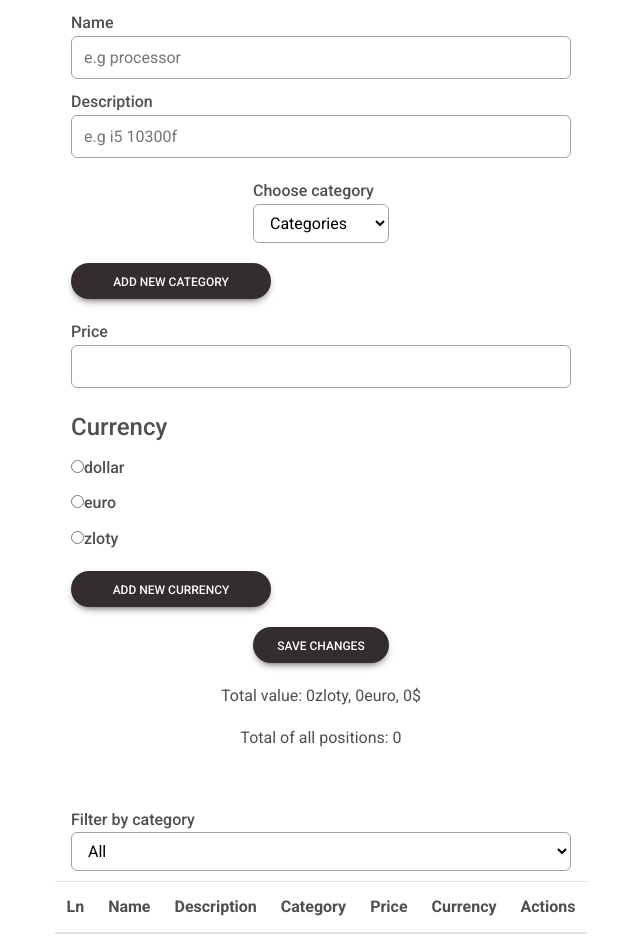
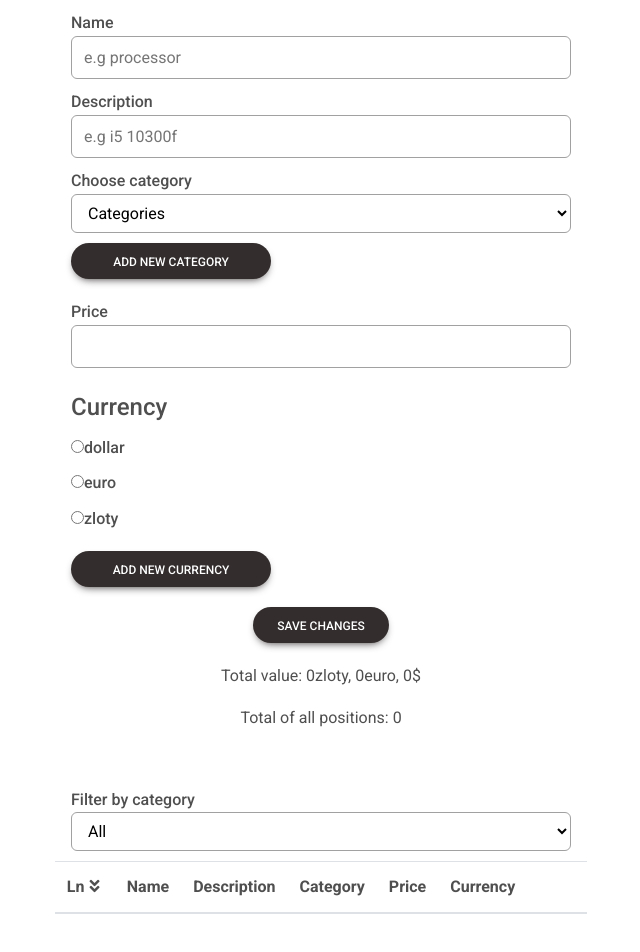
Before and after one commit to H3ronn/pc-value, a React (Create React App) app: page / in a window 1280 px wide. Shown: the top 952 px of the page, without its empty margins (319-959 px from the left). Built offline with nearby package versions, Linux system fonts and the light colour scheme.

Commit message:
Add sort data by category

```diff
--- a/src/components/molecules/Select/Select.js
+++ b/src/components/molecules/Select/Select.js
@@ -5,8 +5,7 @@ import Label from 'components/atoms/Label/Label';
 const Wrapper = styled.div`
   display: flex;
   flex-direction: column;
-  max-width: 500px;
-  margin: 10px auto;
+
   span {
     text-align: center;
   }
@@ -19,9 +18,9 @@ const Wrapper = styled.div`
   }
 `;
 
-const Select = forwardRef(({ id, name, type, label, placeholder, error, children, ...props }, ref) => {
+const Select = forwardRef(({ id, name, type, label, placeholder, error, children, className, ...props }, ref) => {
   return (
-    <Wrapper>
+    <Wrapper className={className}>
       <Label htmlFor={id}>{label}</Label>
       <select id={id} name={name} ref={ref} {...props} defaultValue="">
         {children}
--- a/src/components/organisms/Form/Form.js
+++ b/src/components/organisms/Form/Form.js
@@ -34,10 +34,6 @@ const Form = ({ defaultValues = {}, onSubmit }) => {
     reset,
     formState: { errors },
   } = useForm();
-
-  useEffect(() => {
-    console.log(defaultValues);
-  }, [defaultValues]);
 
   const showModal = (content) => {
     setIsOpen(true);
--- a/src/components/organisms/Table/Table.js
+++ b/src/components/organisms/Table/Table.js
@@ -3,6 +3,7 @@ import Button from 'components/atoms/Button/Button';
 import styled from 'styled-components';
 import Select from 'components/molecules/Select/Select';
 import { useCategories } from 'hooks/useCategories';
+import TableHead from './TableHead';
 
 const TableWrapper = styled.div`
   overflow-x: auto;
@@ -23,18 +24,65 @@ const StyledTable = styled.table`
     padding: 12px;
   }
 
+  th {
+    cursor: pointer;
+    &:last-of-type {
+      cursor: default;
+      /* opacity: 0; */
+    }
+  }
+
   td {
     min-width: 150px;
     max-width: 350px;
     /* max-width: 30vw; */
     word-break: break-all;
   }
+
+  tr {
+    &:hover {
+      background-color: #dee2e6;
+    }
+  }
+`;
+
+const FilterSelect = styled(Select)`
+  max-width: 500px;
+  margin: 10px auto;
 `;
 
 const Table = ({ data, deleteItem, editItem }) => {
   const { allCategories } = useCategories();
   const [selectedCategory, setSelectedCategory] = useState('all');
   const [filteredData, setFilteredData] = useState(data);
+  const [isReversed, setIsReversed] = useState(false);
+
+  const columns = [
+    { name: 'ln', label: 'Ln', sortable: true },
+    { name: 'name', label: 'Name', sortable: true },
+    { name: 'description', label: 'Description', sortable: true },
+    { name: 'category', label: 'Category', sortable: true },
+    { name: 'price', label: 'Price', sortable: true },
+    { name: 'currency', label: 'Currency', sortable: true },
+    { name: '', label: '', sortable: false },
+  ];
+
+  const handleSorting = (sortField, sortOrder) => {
+    setIsReversed(false);
+    if (sortField === 'ln') {
+      setFilteredData(data);
+      setIsReversed((prev) => (sortOrder === 'desc' ? true : false));
+      return;
+    }
+
+    const sorted = [...filteredData].sort(
+      (next, curr) =>
+        next[sortField].localeCompare(curr[sortField], 'en', {
+          numeric: true,
+        }) * (sortOrder === 'asc' ? 1 : -1)
+    );
+    setFilteredData(sorted);
+  };
 
   const filterByCategory = useCallback(
     (category) => {
@@ -43,6 +91,23 @@ const Table = ({ data, deleteItem, editItem }) => {
     },
     [data]
   );
+
+  const printFilteredData = () => {
+    return filteredData.map(({ id, name, description, category, price, currency }, index) => (
+      <tr key={id}>
+        <th>{index + 1}</th>
+        <td>{name}</td>
+        <td>{description || '---'}</td>
+        <td>{category}</td>
+        <td>{price}</td>
+        <td>{currency}</td>
+        <td>
+          <Button onClick={() => deleteItem(id)}>Delete</Button>
+          <Button onClick={() => editItem(id)}>Edit</Button>
+        </td>
+      </tr>
+    ));
+  };
 
   useEffect(() => {
     filterByCategory(selectedCategory);
@@ -57,49 +122,17 @@ const Table = ({ data, deleteItem, editItem }) => {
 
   return (
     <TableWrapper>
-      <Select name="filter" id="filter" label="Filter by category" onChange={(e) => setSelectedCategory(e.target.value)}>
+      <FilterSelect name="filter" id="filter" label="Filter by category" onChange={(e) => setSelectedCategory(e.target.value)}>
         <option value="all">All</option>
         {allCategories.map((category) => (
           <option value={category} key={category}>
             {category}
           </option>
         ))}
-      </Select>
+      </FilterSelect>
       <StyledTable>
-        <thead>
-          <tr>
-            <th>Ln</th>
-            <th>Name</th>
-            <th>Description</th>
-            <th>Category</th>
-            <th>Price</th>
-            <th>Currency</th>
-            <th>Actions</th>
-          </tr>
-        </thead>
-        <tbody>
-          {/* {state.map((row) => (
-              <tr>
-                {Object.entries(row).map((el) => (
-                  <td>{el[1]}</td>
-                ))}
-              </tr>
-            ))} */}
-          {filteredData.map(({ id, name, description, category, price, currency }, index) => (
-            <tr key={id}>
-              <th>{index + 1}</th>
-              <td>{name}</td>
-              <td>{description}</td>
-              <td>{category}</td>
-              <td>{price}</td>
-              <td>{currency}</td>
-              <td>
-                <Button onClick={() => deleteItem(id)}>Delete</Button>
-                <Button onClick={() => editItem(id)}>Edit</Button>
-              </td>
-            </tr>
-          ))}
-        </tbody>
+        <TableHead columns={columns} handleSorting={handleSorting} />
+        <tbody>{isReversed ? printFilteredData().reverse() : printFilteredData()}</tbody>
       </StyledTable>
     </TableWrapper>
   );
--- /dev/null
+++ b/src/components/organisms/Table/TableHead.js
@@ -0,0 +1,46 @@
+import { useState } from 'react';
+import styled from 'styled-components';
+
+const TableHeader = styled.th`
+  &:last-of-type {
+    opacity: 0;
+  }
+  min-width: 60px;
+`;
+
+const ArrowsIcon = styled.i`
+  display: inline-block;
+  transform: ${({ $rotate }) => ($rotate ? 'rotate(180deg)' : null)};
+  transform-origin: 50% 50%;
+  margin-left: 5px;
+`;
+
+const TableHead = ({ columns, handleSorting }) => {
+  const [sortField, setSortField] = useState('ln');
+  const [order, setOrder] = useState('asc');
+
+  const handleSortingChange = (name) => {
+    let sortOrder = name === sortField && order === 'asc' ? 'desc' : 'asc';
+
+    setSortField(name);
+    setOrder(sortOrder);
+    handleSorting(name, sortOrder);
+  };
+
+  return (
+    <thead>
+      <tr>
+        {columns.map(({ label, name, sortable }) => {
+          return (
+            <TableHeader key={name} onClick={sortable ? () => handleSortingChange(name) : null}>
+              <span>{label}</span>
+              {name === sortField ? <ArrowsIcon $rotate={order !== 'asc'} className="fas fa-angle-double-down"></ArrowsIcon> : null}
+            </TableHeader>
+          );
+        })}
+      </tr>
+    </thead>
+  );
+};
+
+export default TableHead;
```
